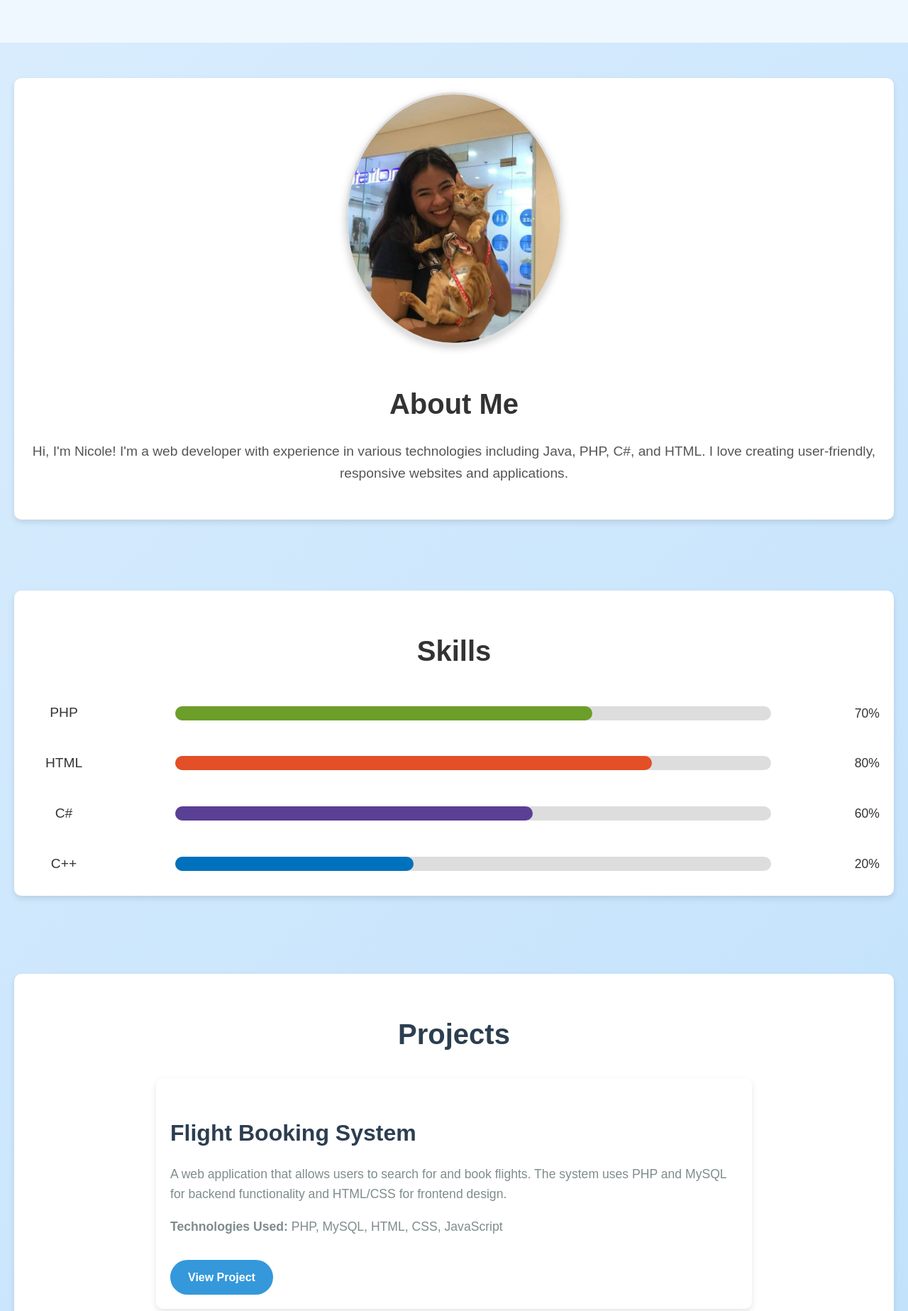
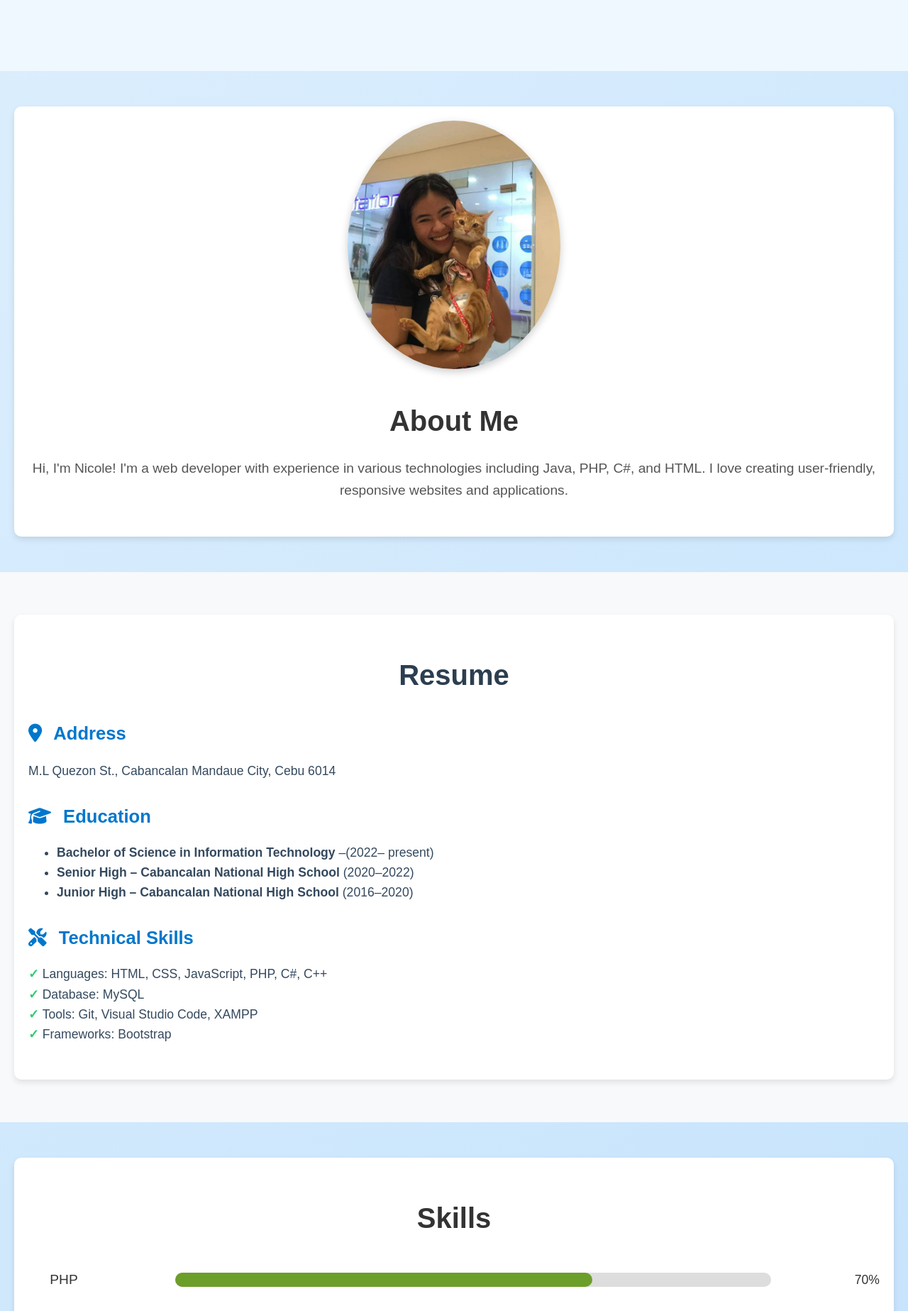
Before and after one commit to chloe-8/Portfolio-Paduga, a plain HTML site: page index.html in a window 1280 px wide. Shown: the part 660-2507 px from the top of the page at 71% size. Drawn offline with Linux system fonts and the light colour scheme.

Commit message:
New Update

```diff
--- a/index.css
+++ b/index.css
@@ -17,7 +17,7 @@ header {
     text-align: center;
     box-shadow: 0 4px 8px rgba(0, 0, 0, 0.1);
     position: fixed;
-    z-index: 2000; /* makes sure it stays on top */
+    z-index: 1000; /* makes sure it stays on top */
     width: 100%;
 
   }
@@ -81,16 +81,15 @@ header {
     }
 
     header .logo h1 {
-      font-size: 1.3rem;
+      font-size: 1rem;
 
     }
 
 
     header nav ul {
+      font-size: 1rem;
       margin-top: 20px;
-      padding: 10px;
       display:flex;
-      word-spacing: 15px;
 
     }
 
@@ -115,7 +114,7 @@ header {
     }
 
     header nav ul li a {
-      font-size: 0.8rem;
+      font-size: 0.6rem;
     }
 
     header nav ul li {
@@ -170,6 +169,7 @@ header {
     color: #555;
     margin-bottom: 30px;
   }
+
 /* Skills section styling */
 #skills {
     padding: 50px 20px;
@@ -178,7 +178,8 @@ header {
 
   /* Content styling for skills */
   #skills .content {
-    max-width: 1500px;
+    max-width: 2500px;
+    height: 500px;
     margin: 0 auto;
     padding: 20px;
     background-color: #fff;
@@ -354,6 +355,14 @@ header {
     cursor: pointer;
   }
 
+  @media (max-width: 480px) {
+  .close {
+    top: 15%;
+    right: 45px;
+    font-size: 28px;
+    padding: 4px 8px;
+  }
+}
 /* Footer */
 footer {
     background-color: rgba(44, 62, 80, 0.8); /* Dark footer with transparency */
@@ -446,25 +455,25 @@ footer p {
   }
 
   .home-content h1 {
-    font-size: 3rem;
+    font-size: 4rem;
     margin: 0;
     color: #222;
   }
 
   .home-content h2 {
-    font-size: 2.5rem;
+    font-size: 3.5rem;
     margin: 5px 0;
     color: #0077cc;
   }
 
   .home-content h3 {
-    font-size: 2rem;
+    font-size: 3rem;
     margin-bottom: 15px;
     color: #555;
   }
 
   .home-content p {
-    font-size: 1.1rem;
+    font-size: 1.3rem;
     max-width: 600px;
     line-height: 1.6;
   }
@@ -488,10 +497,12 @@ footer p {
     flex-shrink: 0;
     text-align: right;
   }
-
+  .home-section {
+  padding-top: 100px;
+}
   .profile-pic {
-    width: 300px;
-    height: 350px;
+    width: 400px;
+    height: 450px;
     object-fit: cover;
     border-radius: 50%;
     box-shadow: 0 4px 12px rgba(0, 0, 0, 0.2);
@@ -503,7 +514,20 @@ footer p {
     box-shadow: 0 8px 20px rgba(0, 0, 0, 0.3);
     border-color: #005fa3;
   }
+  .profile-picture {
+    width: 300px;
+    height: 350px;
+    object-fit: cover;
+    border-radius: 50%;
+    box-shadow: 0 4px 12px rgba(0, 0, 0, 0.2);
+    transition: transform 0.3s ease, box-shadow 0.3s ease, border-color 0.3s ease;
+  }
 
+  .profile-picture:hover {
+    transform: scale(1.05);
+    box-shadow: 0 8px 20px rgba(0, 0, 0, 0.3);
+    border-color: #005fa3;
+  }
   /* Media Queries for Responsiveness */
   @media (max-width: 1200px) {
     .home-content {
@@ -537,7 +561,7 @@ footer p {
 
   @media (max-width: 768px) {
     .home-section {
-      padding: 40px 15px;
+      padding-top: 120px;
     }
 
     .home-content h1 {
@@ -701,7 +725,17 @@ footer p {
       transform: translateY(0);
     }
   }
+@media screen and (max-width: 768px) {
+  #contact ul li a {
+    font-size: 16px;
+  }
+}
 
+@media screen and (max-width: 480px) {
+  #contact ul li a {
+    font-size: 16px;
+  }
+}
   /* === Animations === */
 @keyframes fadeInUp {
     from { opacity: 0; transform: translateY(40px); }
@@ -728,18 +762,68 @@ footer p {
     50% { background-position: 100% 50%; }
     100% { background-position: 0% 50%; }
   }
+  #resume {
+  padding: 60px 20px;
+  text-align: left;
+  background-color: #f8f9fa;
+}
 
-  /* === Apply Animations to Sections === */
+#resume .content {
+  max-width: 1500px;
+  margin: 0 auto;
+  padding: 20px;
+  background-color: #fff;
+  border-radius: 10px;
+  box-shadow: 0 4px 8px rgba(0, 0, 0, 0.1);
+}
+
+#resume h2 {
+  font-size: 2.5rem;
+  color: #2c3e50;
+  text-align: center;
+  margin-bottom: 30px;
+}
+
+.resume-section {
+  margin-bottom: 30px;
+}
+
+.resume-section h3 {
+  font-size: 1.6rem;
+  color: #0077cc;
+  margin-bottom: 10px;
+}
+
+.resume-section p,
+.resume-section li {
+  font-size: 1.1rem;
+  color: #34495e;
+  line-height: 1.6;
+}
+
+.technical-skills {
+  list-style: none;
+  padding: 0;
+}
+
+.technical-skills li::before {
+  content: "✓ ";
+  color: #2ecc71;
+  font-weight: bold;
+}
+#resume h3 i {
+  margin-right: 10px;
+  color: #0077cc;
+}
+
   #about, #skills, #projects, #contact {
     animation: fadeInUp 1s ease-in-out;
   }
 
-  /* Header Animation */
   header .logo h1 {
     animation: bounce 2s infinite;
   }
 
-  /* Button Hover Animation */
   .btn, .project-link {
     animation: fadeInUp 1s;
   }
@@ -747,27 +831,23 @@ footer p {
     transform: scale(1.05) rotate(-1deg);
   }
 
-  /* Fun Wiggle on Hover for Skills */
   .skill-container:hover {
     animation: wiggle 0.5s ease-in-out;
   }
 
-  /* Modal Fade-in */
   .modal {
     animation: fadeInUp 0.5s ease-in-out;
   }
 
-  /* Fun bounce for icons or profile pic */
   .profile-pic:hover {
     animation: bounce 1s infinite;
   }
 
-  /* Contact Links Animation */
   #contact a:hover {
     animation: wiggle 0.5s ease-in-out;
   }
 
-  /* Add dynamic background to body */
+
   body {
     background: linear-gradient(-45deg, #e3f2fd, #bbdefb, #f0f8ff, #e0f7fa);
     background-size: 400% 400%;
--- a/index.html
+++ b/index.html
@@ -15,7 +15,8 @@
     <nav>
       <ul>
         <li><a href="#home">Home</a></li>
-        <li><a href="#about">About Me</a></li>
+        <li><a href="#about">About</a></li>
+        <li><a href="#resume">Resume</a></li>
         <li><a href="#skills">Skills</a></li>
         <li><a href="#projects">Projects</a></li>
         <li><a href="#contact">Contact</a></li>
@@ -26,8 +27,8 @@
   <section id="home" class="home-section">
     <div class="home-content">
       <div class="home-text">
-        <h1 class="typing-text">Hi, I'm Nicole</h1>
-        <h2 class="typing-text">a Frontend Developer</h2>
+        <h1>Hi, I'm Nicole</h1>
+        <h2>a Frontend Developer</h2>
         <p> A passionate web developer who builds engaging and responsive websites and applications.</p>
         <a href="#projects" class="btn">View My Work</a>
       </div>
@@ -41,7 +42,7 @@
   <section id="about">
     <div class="content">
       <div class="profile-pic-container">
-        <img src="images/me.jpg" alt="Nicole's Photo" class="profile-pic" />
+        <img src="images/me.jpg" alt="Nicole's Photo" class="profile-picture" />
       </div>
       <h2>About Me</h2>
       <p>
@@ -51,6 +52,35 @@
       </p>
     </div>
   </section>
+<section id="resume">
+  <div class="content">
+    <h2>Resume</h2>
+
+    <div class="resume-section">
+      <h3><i class="fas fa-map-marker-alt"></i> Address</h3>
+      <p>M.L Quezon St., Cabancalan Mandaue City, Cebu 6014</p>
+    </div>
+
+    <div class="resume-section">
+      <h3><i class="fas fa-graduation-cap"></i> Education</h3>
+      <ul>
+        <li><strong>Bachelor of Science in Information Technology</strong> –(2022– present)</li>
+        <li><strong>Senior High – Cabancalan National High School </strong>(2020–2022)</li>
+        <li><strong> Junior High – Cabancalan National High School </strong>(2016–2020)</li>
+      </ul>
+    </div>
+
+    <div class="resume-section">
+      <h3><i class="fas fa-tools"></i> Technical Skills</h3>
+      <ul class="technical-skills">
+        <li>Languages: HTML, CSS, JavaScript, PHP, C#, C++</li>
+        <li>Database: MySQL</li>
+        <li>Tools: Git, Visual Studio Code, XAMPP</li>
+        <li>Frameworks: Bootstrap</li>
+      </ul>
+    </div>
+  </div>
+</section>
 
   <section id="skills">
     <div class="content">
```
